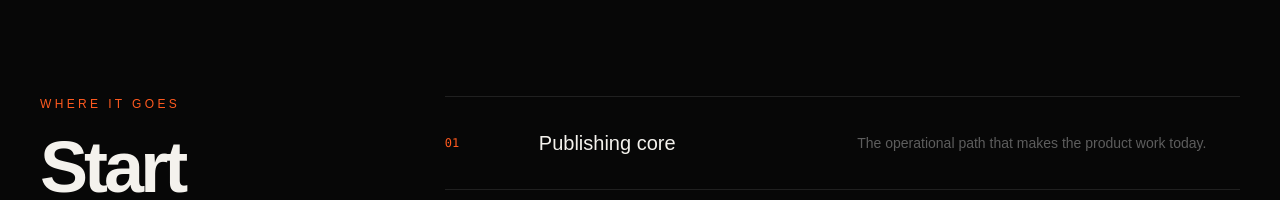
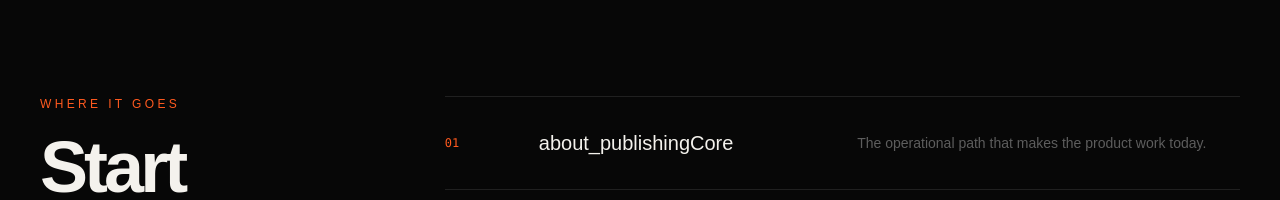
Before and after one commit to mohamad-es/Fonitas-website, a Next.js app: page /about in a window 1280 px wide. Shown: the part 2500-2700 px from the top of the page. Built offline with nearby package versions, Linux system fonts and the light colour scheme; no server answers.

Commit message:
fix(about): use safe translation keys for layers

```diff
--- a/components/about/about-page.tsx
+++ b/components/about/about-page.tsx
@@ -26,7 +26,7 @@ const principles = [
 ];
 
 const layers = [
-  ["Publishing core", "about_publishingCoreDescription"],
+  ["about_publishingCore", "about_publishingCoreDescription"],
   [
     "Platform services",
     "about_platformServicesDescription",
```
